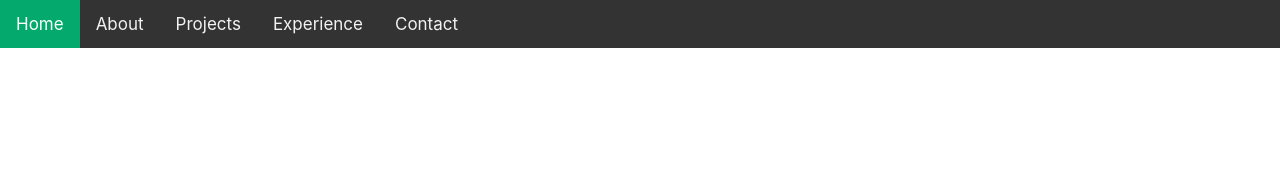
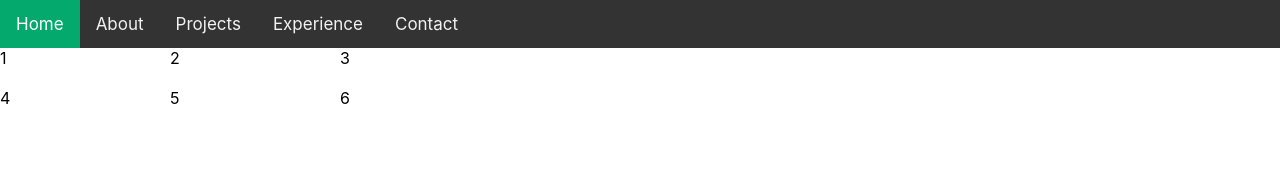
Before and after one commit to lwrnce/webport, a React (Create React App) app in the folder web-portfolio/: page / in a window 1280 px wide. Shown: the top 178 px of the page. Built offline with nearby package versions, Linux system fonts and the light colour scheme.

Commit message:
add About component and implement css grid

```diff
--- a/web-portfolio/src/App.js
+++ b/web-portfolio/src/App.js
@@ -1,9 +1,12 @@
-import Nav from './components/Nav/Nav.js';
+import Nav from "./components/Nav";
+import About from "./components/About";
+
 
 function App() {
   return (
     <div>
       <Nav/>
+      <About/>
     </div>
   );
 }
--- /dev/null
+++ b/web-portfolio/src/components/About/About.css
@@ -0,0 +1,6 @@
+.grid-1 {
+    display: grid;
+    grid-template-columns: 150px 150px 150px;
+    grid-template-rows: auto auto auto;
+    grid-gap: 20px;
+}
--- /dev/null
+++ b/web-portfolio/src/components/About/index.js
@@ -0,0 +1,16 @@
+import './About.css';
+
+function About() {
+    return (
+        <div className='grid-1'>
+            <div className='item-1'>1</div>
+            <div className='item-2'>2</div>
+            <div className='item-3'>3</div>
+            <div className='item-4'>4</div>
+            <div className='item-5'>5</div>
+            <div className='item-6'>6</div>
+        </div>
+    );
+}
+
+export default About;
```
Also changed, not shown: web-portfolio/src/components/About/About.js (deleted), web-portfolio/src/components/Contact/Contact.js (deleted), web-portfolio/src/components/Contact/index.js (added), web-portfolio/src/components/Experience/Experience.js (deleted), web-portfolio/src/components/Experience/index.js (added), web-portfolio/src/components/Footer/Footer.js (deleted), web-portfolio/src/components/Footer/index.js (added), web-portfolio/src/components/Nav/index.js (renamed from web-portfolio/src/components/Nav/Nav.js).
